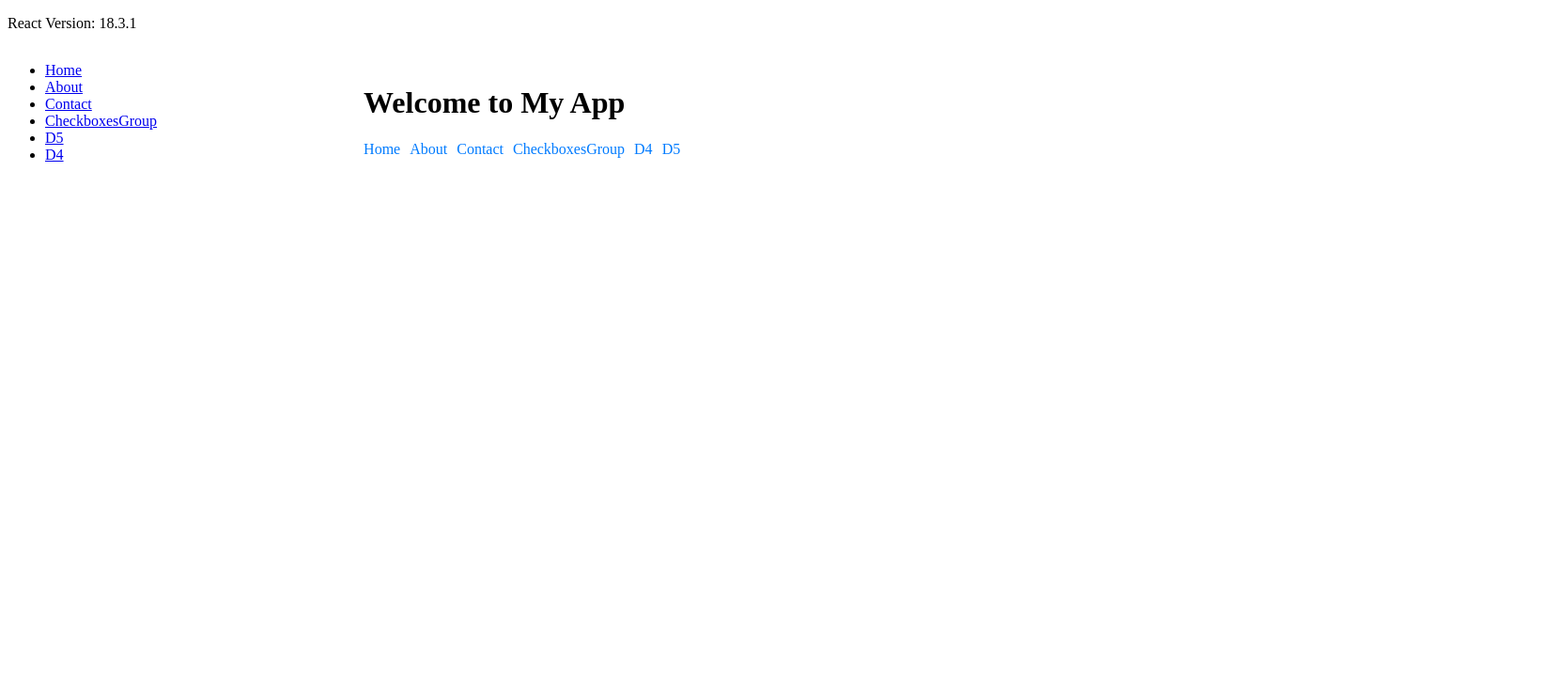
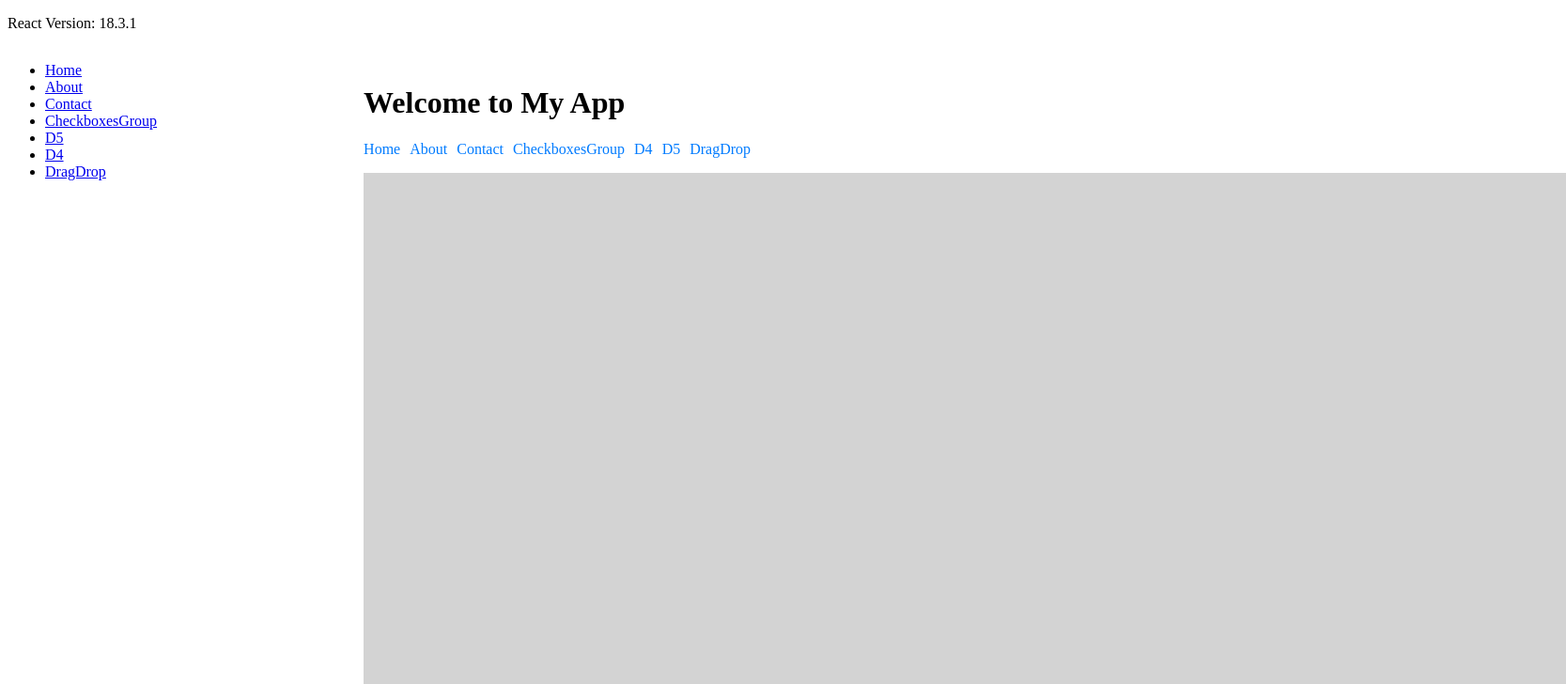
Before and after one commit to beentaken/Reactjs, a React (Create React App) app in the folder reactapp/: page /DragDrop in a window 1280 px wide. Shown: the top 728 px of the page at 94% size, 1667 px wide, since content can reach past the window. Built offline with nearby package versions, Linux system fonts and the light colour scheme.

Commit message:
change to 8

```diff
--- a/reactapp/src/App.js
+++ b/reactapp/src/App.js
@@ -4,8 +4,10 @@ import { BrowserRouter as Router, Routes, Route, Link } from 'react-router-dom';
 import Home from './Pages/Home';
 import About from './Pages/About';
 import Contact from './Pages/Contact';
+import DragDrop from './Pages/DragDrop';
 import Sidebar from './sitemap/Sidebar';
 import CheckboxesGroup from './ui/CheckboxesGroup';
+
 import {
     TagFaces,
     Visibility,
@@ -25,6 +27,8 @@ function App() {
         { title: 'CheckboxesGroup', path: '/CheckboxesGroup' },
         { title: 'D5', path: '/D5' },
         { title: 'D4', path: '/D4' },
+        { title: 'DragDrop', path: '/DragDrop' },
+
 /*        { title: 'Api', path: '/api' },*/
         // Add more pages here
     ];
@@ -64,6 +68,7 @@ function App() {
                             <li><Link to="/D4">D4</Link></li>
                             <li><Link to="/D5">D5</Link></li>
                             {/*  <li><Api to="/api">Api</Api></li>*/}
+                            <li><Link to="/DragDrop">DragDrop</Link></li>
                         </ul>
                     </nav>
                     <Routes>
@@ -73,7 +78,7 @@ function App() {
                         <Route path="/CheckboxesGroup" element={<CheckboxesGroup biooptions={biooption} />} />
                         <Route path="/D4" element={<D4 />} />
                         <Route path="/D5" element={<D5 />} />
-
+                        <Route path="/DragDrop" element={<DragDrop />} />
    {/*                     <Route path="/api" element={<Api />} />*/}
                     </Routes>
                 </div>
--- /dev/null
+++ b/reactapp/src/Pages/DragDrop.js
@@ -0,0 +1,56 @@
+import React, { useState } from 'react';
+import '../css/DragDrop.css';
+
+const DragDrop = () => {
+    const [boxes, setBoxes] = useState([]);
+
+    const handleRightClick = (event) => {
+        event.preventDefault();
+        const newBox = {
+            id: Date.now(),
+            x: event.clientX,
+            y: event.clientY,
+            offsetX: 0,
+            offsetY: 0,
+        };
+        setBoxes([...boxes, newBox]);
+    };
+
+    const deleteBox = (id) => {
+        setBoxes(boxes.filter(box => box.id !== id));
+    };
+
+    const handleDragStart = (event, id) => {
+        const box = boxes.find(box => box.id === id);
+        box.offsetX = event.clientX - box.x;
+        box.offsetY = event.clientY - box.y;
+    };
+
+    const handleDrag = (event, id) => {
+        const box = boxes.find(box => box.id === id);
+        if (box && event.clientX && event.clientY) {
+            box.x = event.clientX - box.offsetX;
+            box.y = event.clientY - box.offsetY;
+            setBoxes([...boxes]);
+        }
+    };
+
+    return (
+        <div className="background" onContextMenu={handleRightClick}>
+            {boxes.map(box => (
+                <div
+                    key={box.id}
+                    className="box"
+                    style={{ left: box.x, top: box.y }}
+                    draggable
+                    onDragStart={(event) => handleDragStart(event, box.id)}
+                    onDrag={(event) => handleDrag(event, box.id)}
+                >
+                    <button className="delete-button" onClick={() => deleteBox(box.id)}>X</button>
+                </div>
+            ))}
+        </div>
+    );
+};
+
+export default DragDrop;
--- /dev/null
+++ b/reactapp/src/css/DragDrop.css
@@ -0,0 +1,29 @@
+.background {
+    width: 100vw;
+    height: 100vh;
+    background-color: lightgray;
+    position: relative;
+    overflow: hidden;
+}
+
+.box {
+    width: 100px;
+    height: 100px;
+    background-color: blue;
+    position: absolute;
+    display: flex;
+    justify-content: center;
+    align-items: center;
+    cursor: move;
+}
+
+.delete-button {
+    background-color: red;
+    color: white;
+    border: none;
+    cursor: pointer;
+    position: absolute;
+    top: 0;
+    right: 0;
+    padding: 5px;
+}
```
Also changed, not shown: 1 other file (tests, documents, lock files or other folders).
